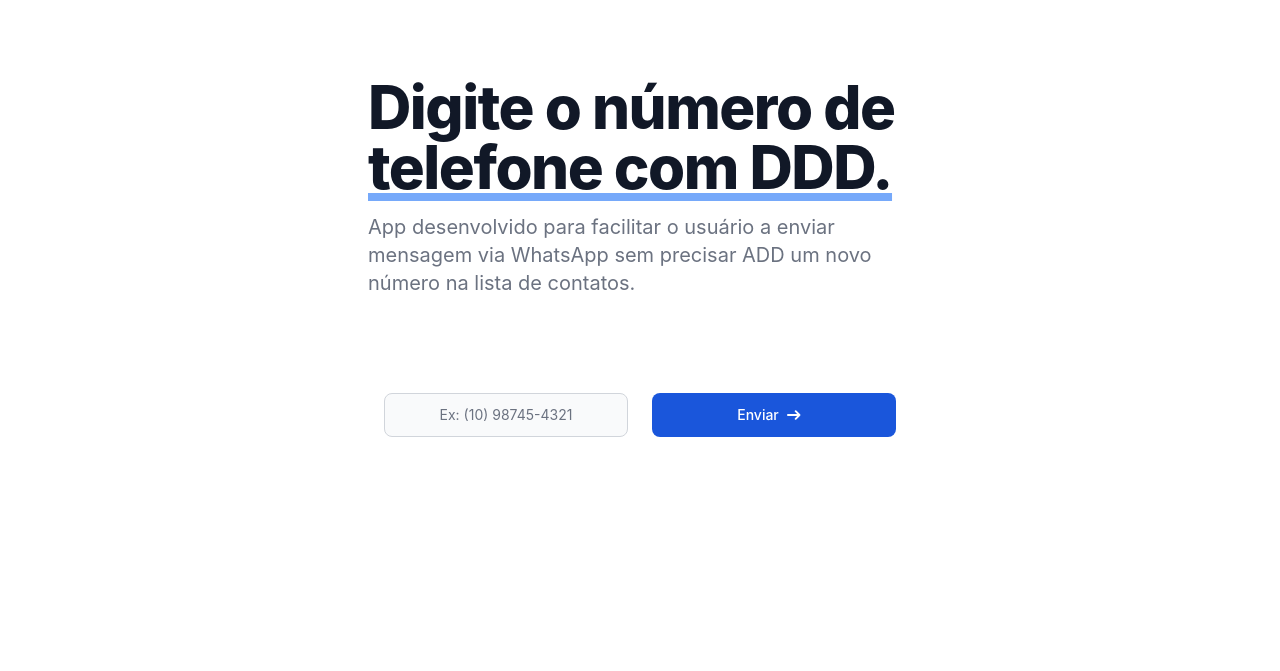
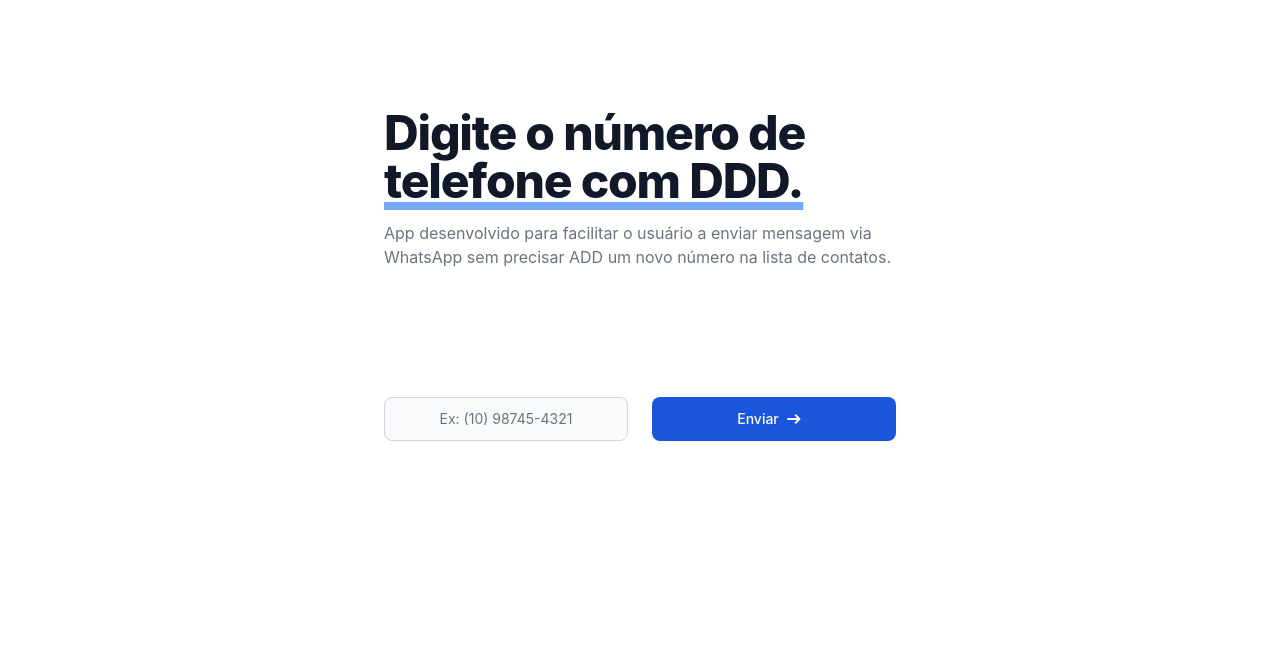
Before and after one commit to ChamaNoZap/ChamaNoZap, a plain HTML site: page index.html in a window 1280 px wide. Shown: the part 59-730 px from the top of the page. Drawn offline with nearby package versions, Linux system fonts and the light colour scheme.

Commit message:
Update index.html

```diff
--- a/index.html
+++ b/index.html
@@ -51,13 +51,18 @@
     <section class="h-4/5 w-full bg-white dark:bg-gray-900 py-8 lg:py-8">
         <div class="py-8 px-4 mx-auto mx-auto max-w-xl text-left lg:py-8">
 
-            <h1 class="mb-4 text-4xl font-extrabold leading-none tracking-tight text-gray-900 md:text-5xl lg:text-6xl dark:text-white">Digite o número de <span class="underline underline-offset-3 decoration-8 decoration-blue-400 dark:decoration-blue-600">telefone com DDD.</span></h1>
-            <p class="text-lg font-normal text-gray-500 lg:text-xl dark:text-gray-400">App desenvolvido para facilitar o usuário a enviar mensagem via WhatsApp sem precisar ADD um novo número na lista de contatos.</p>
+            <div class="text-left py-8 px-4 h-4/5 w-full bg-white dark:bg-gray-900 py-8 py-16">
+                <h1 class="mb-4 text-4xl font-extrabold leading-none tracking-tight text-gray-900 md:text-5xl lg:text-5xl dark:text-white">Digite o número de <span class="underline underline-offset-3 decoration-8 decoration-blue-400 dark:decoration-blue-600">telefone com DDD.</span></h1>
+                <p class="text-md font-normal text-gray-500 lg:text-md dark:text-gray-400">App desenvolvido para facilitar o usuário a enviar mensagem via WhatsApp sem precisar ADD um novo número na lista de contatos.</p>
+            </div>
+
 
             <form class="py-8 px-4 h-4/5 w-full bg-white dark:bg-gray-900 py-8 text-center py-16">
                 <div class="grid gap-6 mx-auto max-w-xl text-center lg:py-16 mb-6 sm:grid-cols-1 md:grid-cols-2">
-                    <input maxlength="15" type="text" id="phone" placeholder="Ex: (10) 98745-4321" class="sm:col-span-1 md:col-span-2 error1 inline-flex justify-center items-center text-center bg-gray-50 order border-gray-300 text-gray-900 text-sm rounded-lg focus:ring-blue-500 focus:border-blue-500 block p-2.5 dark:bg-gray-700 dark:border-gray-600 dark:placeholder-gray-400 dark:text-white dark:focus:ring-blue-500 dark:focus:border-blue-500" onkeyup="handleKeyPress(event)">
+                    <input maxlength="15" type="text" id="phone" placeholder="Ex: (10) 98745-4321" class="sm:col-span-1 md:col-span-2 error1 inline-flex justify-center items-center text-center bg-gray-50 border-gray-300 text-gray-900 text-sm rounded-lg focus:ring-4 focus:outline-none block p-2.5 dark:bg-gray-700 dark:border-gray-600 dark:placeholder-gray-400 dark:text-white dark:focus:ring-blue-500 dark:focus:border-blue-500 focus:ring-blue-500 focus:border-blue-500" onkeyup="handleKeyPress(event)">
                     <button onclick="openWhatsAppWeb()" type="button" class="sm:col-span-1 md:col-span-1 send-button flex flex-row gap-2 justify-center items-center text-center text-white bg-blue-700 hover:bg-blue-800 focus:ring-4 focus:outline-none focus:ring-blue-300 font-medium rounded-lg text-sm w-full sm:w-auto px-5 py-2.5 text-center dark:bg-blue-600 dark:hover:bg-blue-700 dark:focus:ring-blue-800">
+
+
                         <h1>Enviar</h1>
                         <svg class="w-6 h-6 text-white dark:text-white text-base" aria-hidden="true" xmlns="http://www.w3.org/2000/svg" fill="none" viewBox="0 0 25 10">
                             <path stroke="currentColor" stroke-linecap="round" stroke-linejoin="round" stroke-width="2" d="M1 5h12m0 0L9 1m4 4L9 9"/>
```
